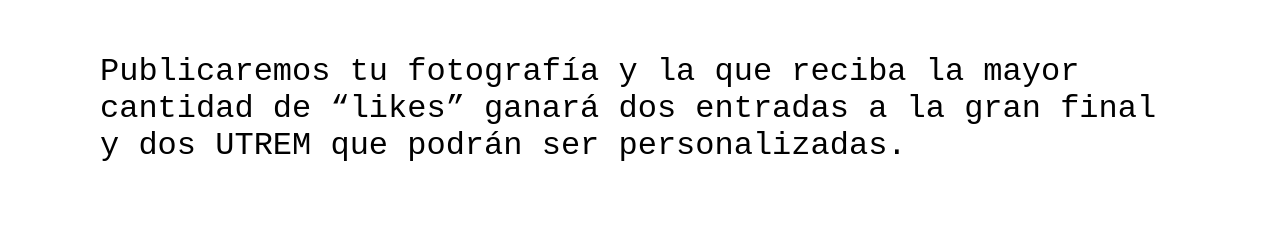
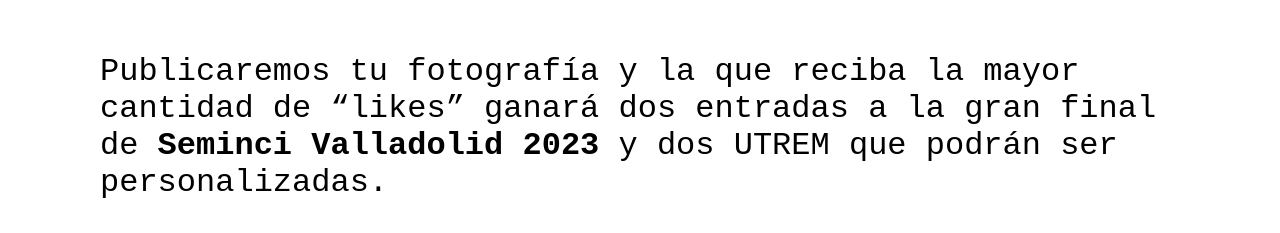
Before and after one commit to willyprados/chopi-botle, a plain HTML site: page index.html in a window 1280 px wide. Shown: the part 1654-1887 px from the top of the page. Before the commit the page ends 1850 px from the top, so only its background shows below. Drawn offline with Linux system fonts and the light colour scheme.

Commit message:
text final

```diff
--- a/index.html
+++ b/index.html
@@ -25,8 +25,8 @@
     </p>
     <p>
       Publicaremos tu fotografía y la que reciba la mayor cantidad de “likes”
-      ganará dos entradas a la gran final y dos UTREM que podrán ser
-      personalizadas.
+      ganará dos entradas a la gran final de <b>Seminci Valladolid 2023</b> y
+      dos UTREM que podrán ser personalizadas.
     </p>
   </body>
 </html>
```
